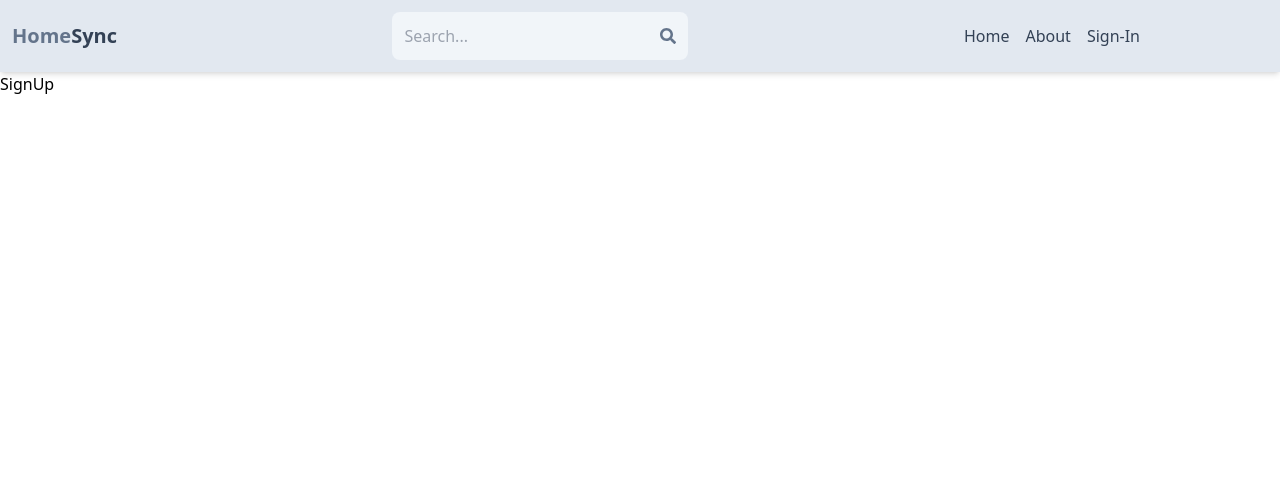
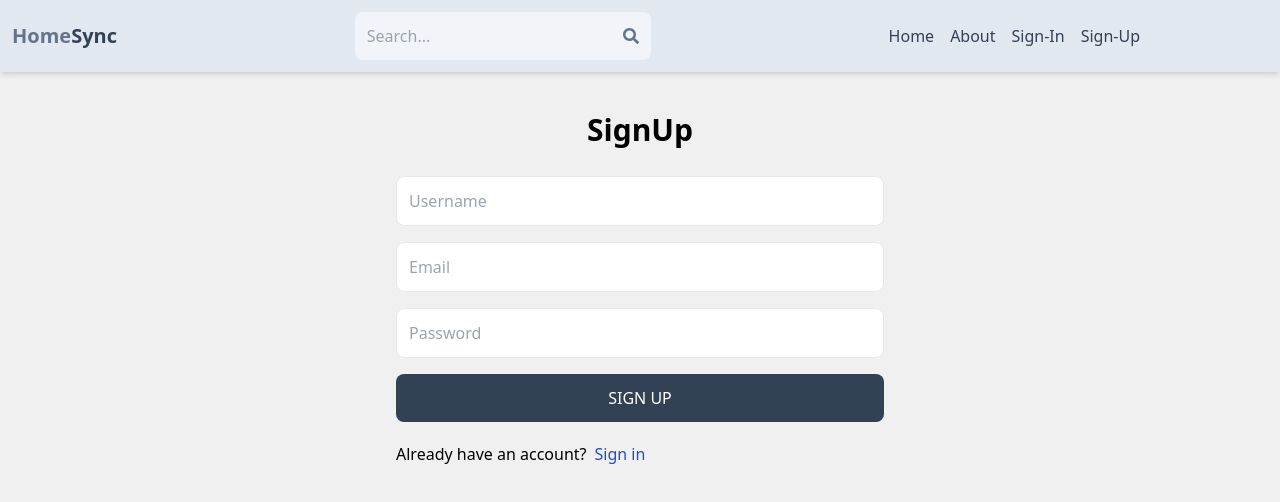
Before and after one commit to plam1216/home-sync, a React (Vite) app in the folder client/: page /sign-up in a window 1280 px wide. Shown: the top 502 px of the page. Built offline with nearby package versions, Linux system fonts and the light colour scheme.

Commit message:
complete sign-up page functionality

```diff
--- a/client/src/App.jsx
+++ b/client/src/App.jsx
@@ -1,3 +1,4 @@
+import React from 'react'
 import { BrowserRouter, Routes, Route } from 'react-router-dom'
 import Home from './Pages/Home'
 import About from './Pages/About'
--- a/client/src/Components/Header.jsx
+++ b/client/src/Components/Header.jsx
@@ -38,6 +38,10 @@ const Header = () => {
                     <Link to='sign-in'>
                         <li className='hidden sm:inline text-slate-700 hover:underline'>Sign-In</li>
                     </Link>
+
+                    <Link to='sign-up'>
+                        <li className='hidden sm:inline text-slate-700 hover:underline'>Sign-Up</li>
+                    </Link>
                 </ul>
             </div>
         </header>
--- a/client/src/Pages/SignUp.jsx
+++ b/client/src/Pages/SignUp.jsx
@@ -1,8 +1,80 @@
 import React from 'react'
+import { useState } from 'react'
+import { Link, useNavigate } from 'react-router-dom'
 
 const SignUp = () => {
+  const [formData, setFormData] = useState({})
+  const [error, setError] = useState(null)
+  const [loading, setLoading] = useState(false)
+
+  // redirect
+  const navigate = useNavigate()
+
+  const handleChange = (event) => {
+    // spread form data, assign value to id
+    setFormData({
+      ...formData, [event.target.id]: event.target.value
+    })
+  }
+
+  const handleSubmit = async (event) => {
+    // stop page from refreshing after submit
+    event.preventDefault()
+
+    try {
+      setLoading(true)
+
+      // create user in backend
+      const res = await fetch('/api/auth/signup', {
+        method: 'POST',
+        headers: {
+          'Content-Type': 'application/json',
+        },
+        body: JSON.stringify(formData),
+      })
+
+      const data = await res.json()
+      console.log(data)
+
+      // if user already exists
+      if (data.success === false) {
+        setLoading(false)
+        setError(data.message)
+        return
+      }
+
+      // if user doesn't exist; create user and redirect to sign-in
+      setLoading(false)
+      setError(null)
+      navigate('/sign-in')
+    } catch (err) {
+      setLoading(false)
+      setError(err.message)
+    }
+  }
+
+  // console.log(formData)
+
   return (
-    <div>SignUp</div>
+    <div className='p-3 max-w-lg mx-auto'>
+      <h1 className='text-3xl text-center font-semibold my-7'>SignUp</h1>
+
+      <form className='flex flex-col gap-4' onSubmit={handleSubmit}>
+        <input type='text' placeholder='Username' className='border p-3 rounded-lg' id='username' onChange={handleChange} />
+        <input type='email' placeholder='Email' className='border p-3 rounded-lg' id='email' onChange={handleChange} />
+        <input type='password' placeholder='Password' className='border p-3 rounded-lg' id='password' onChange={handleChange} />
+        <button disabled={loading} className='bg-slate-700 text-white p-3 rounded-lg uppercase hover hover:opacity-90 disabled:opacity-50'>Sign Up</button>
+      </form>
+
+      <div className='flex gap-2 mt-5'>
+        <p>Already have an account?</p>
+        <Link to={'/sign-in'}>
+          <span className='text-blue-700'>
+            Sign in
+          </span>
+        </Link>
+      </div>
+    </div>
   )
 }
 
--- a/client/src/index.css
+++ b/client/src/index.css
@@ -1,3 +1,7 @@
 @tailwind base;
 @tailwind components;
 @tailwind utilities;
+
+body {
+    background-color: rgb(240, 240, 240);
+}
--- a/client/vite.config.js
+++ b/client/vite.config.js
@@ -3,5 +3,15 @@ import react from '@vitejs/plugin-react-swc'
 
 // https://vitejs.dev/config/
 export default defineConfig({
-  plugins: [react()],
+  // server proxy to reduce code when writing fetching data
+  // when it sees '/api', 'http://localhost:3000' is added to the front
+  server: {
+    proxy: {
+      '/api': {
+        target: 'http://localhost:3000',
+        secure: false,
+      }
+    },
+    plugins: [react()],
+  }
 })
```
